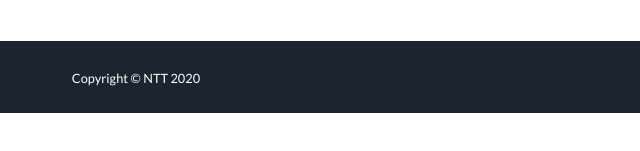
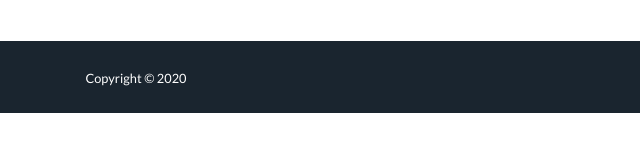
Before and after one commit to radek-paclt/radek-paclt.github.io, a website with bundled scripts: page videochat_script.html in a window 1280 px wide. Shown: the part 465-616 px from the top of the page, 504-1144 px from the left. Built offline with nearby package versions, Linux system fonts and the light colour scheme.

Commit message:
Update videochat_script.html

```diff
--- a/videochat_script.html
+++ b/videochat_script.html
@@ -45,7 +45,7 @@
   <!-- Copyright Section -->
   <section class="copyright py-4 text-center text-white">
     <div class="container">
-      <small>Copyright &copy; NTT 2020</small>
+      <small>Copyright &copy; 2020</small>
     </div>
   </section>
 
```
